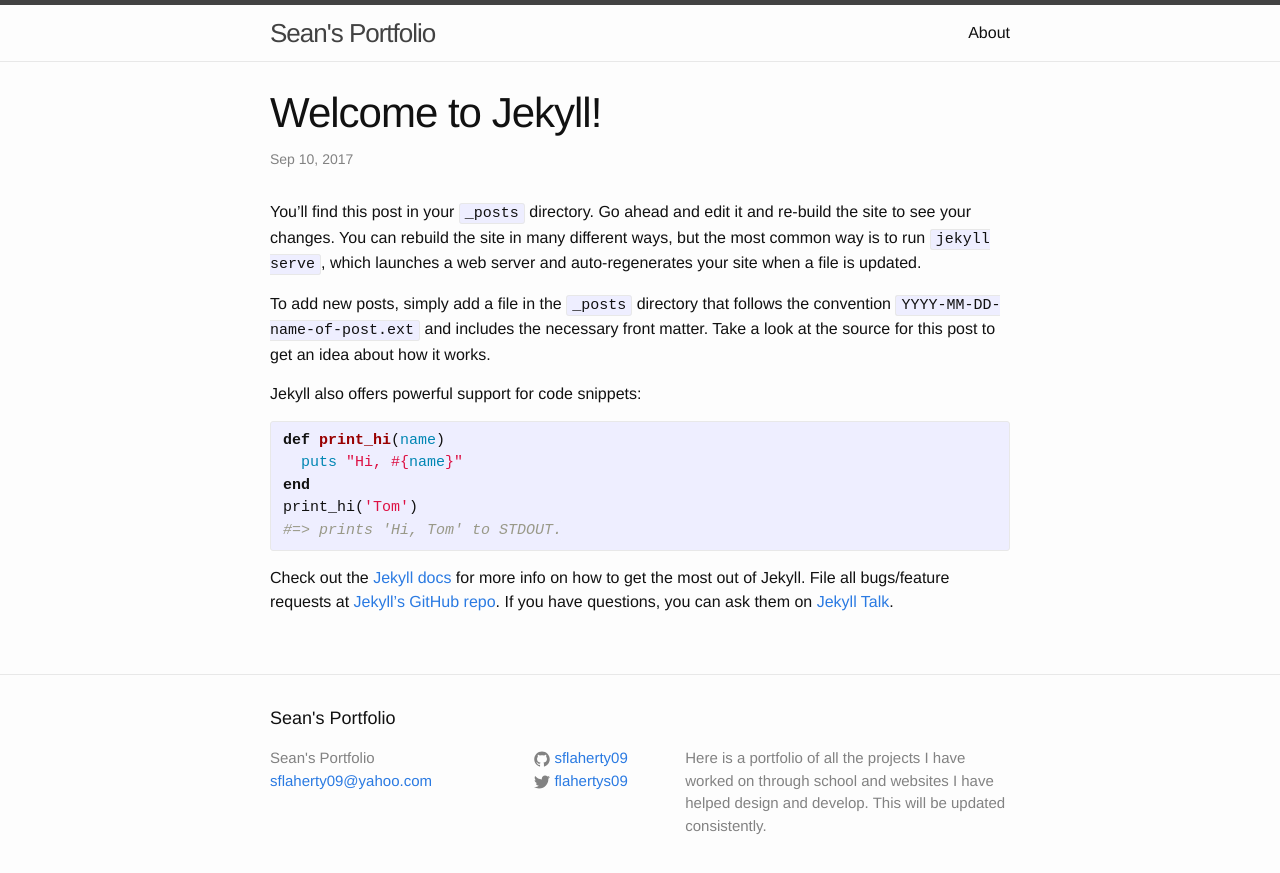
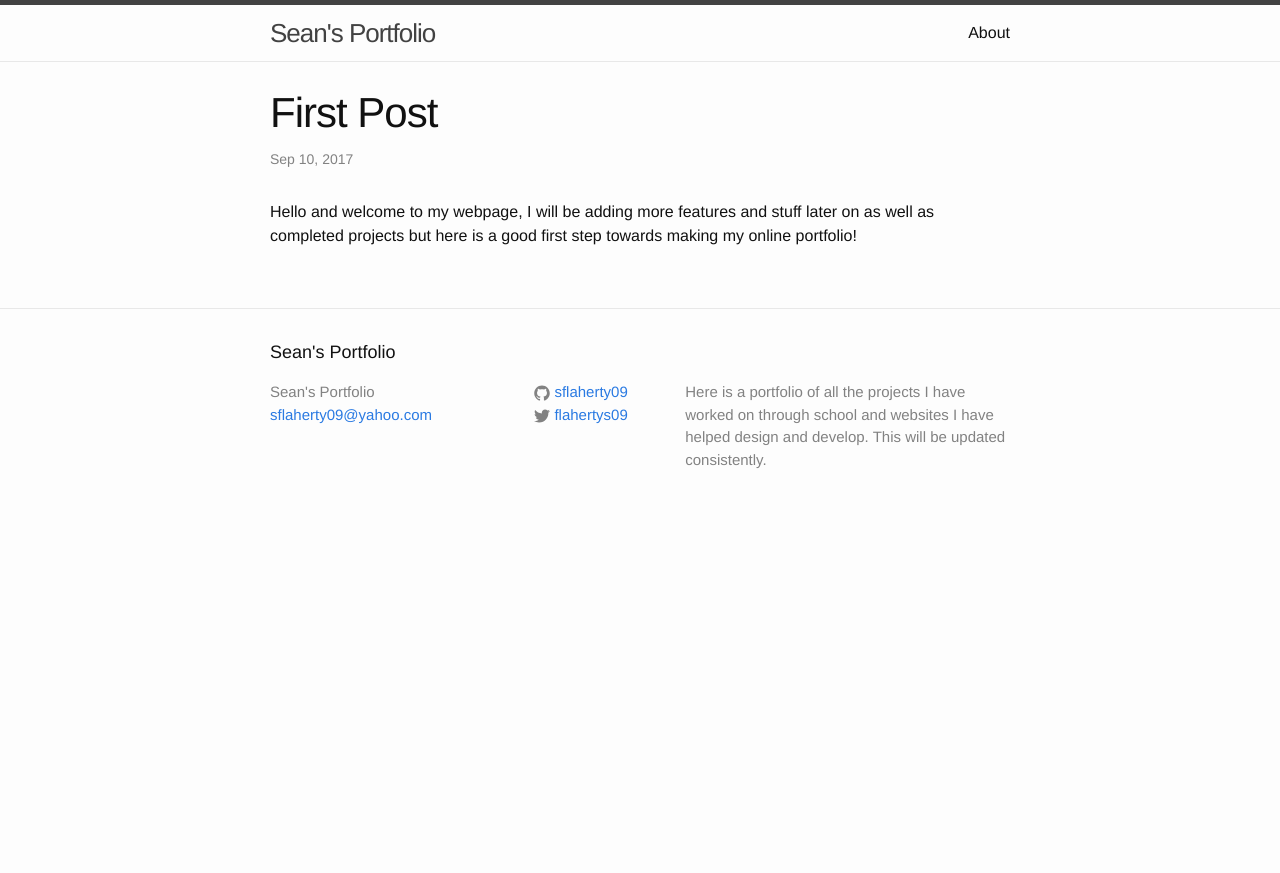
Before and after one commit to sflaherty09/sflaherty09.github.io, a Jekyll site: the page built from _posts/2017-09-10-welcome-to-jekyll.markdown, in a window 1280 px wide. Shown: the top 873 px of the page. Built offline with Jekyll 4.4.1, drawn with Linux system fonts in a browser that asks for light colours.

Commit message:
Update 2017-09-10-welcome-to-jekyll.markdown

```diff
--- a/_posts/2017-09-10-welcome-to-jekyll.markdown
+++ b/_posts/2017-09-10-welcome-to-jekyll.markdown
@@ -1,25 +1,7 @@
 ---
 layout: post
-title:  "Welcome to Jekyll!"
+title:  First Post
 date:   2017-09-10 20:39:48 +0000
-categories: jekyll update
+categories: Update
 ---
-You’ll find this post in your `_posts` directory. Go ahead and edit it and re-build the site to see your changes. You can rebuild the site in many different ways, but the most common way is to run `jekyll serve`, which launches a web server and auto-regenerates your site when a file is updated.
-
-To add new posts, simply add a file in the `_posts` directory that follows the convention `YYYY-MM-DD-name-of-post.ext` and includes the necessary front matter. Take a look at the source for this post to get an idea about how it works.
-
-Jekyll also offers powerful support for code snippets:
-
-{% highlight ruby %}
-def print_hi(name)
-  puts "Hi, #{name}"
-end
-print_hi('Tom')
-#=> prints 'Hi, Tom' to STDOUT.
-{% endhighlight %}
-
-Check out the [Jekyll docs][jekyll-docs] for more info on how to get the most out of Jekyll. File all bugs/feature requests at [Jekyll’s GitHub repo][jekyll-gh]. If you have questions, you can ask them on [Jekyll Talk][jekyll-talk].
-
-[jekyll-docs]: http://jekyllrb.com/docs/home
-[jekyll-gh]:   https://github.com/jekyll/jekyll
-[jekyll-talk]: https://talk.jekyllrb.com/
+Hello and welcome to my webpage, I will be adding more features and stuff later on as well as completed projects but here is a good first step towards making my online portfolio!
```
